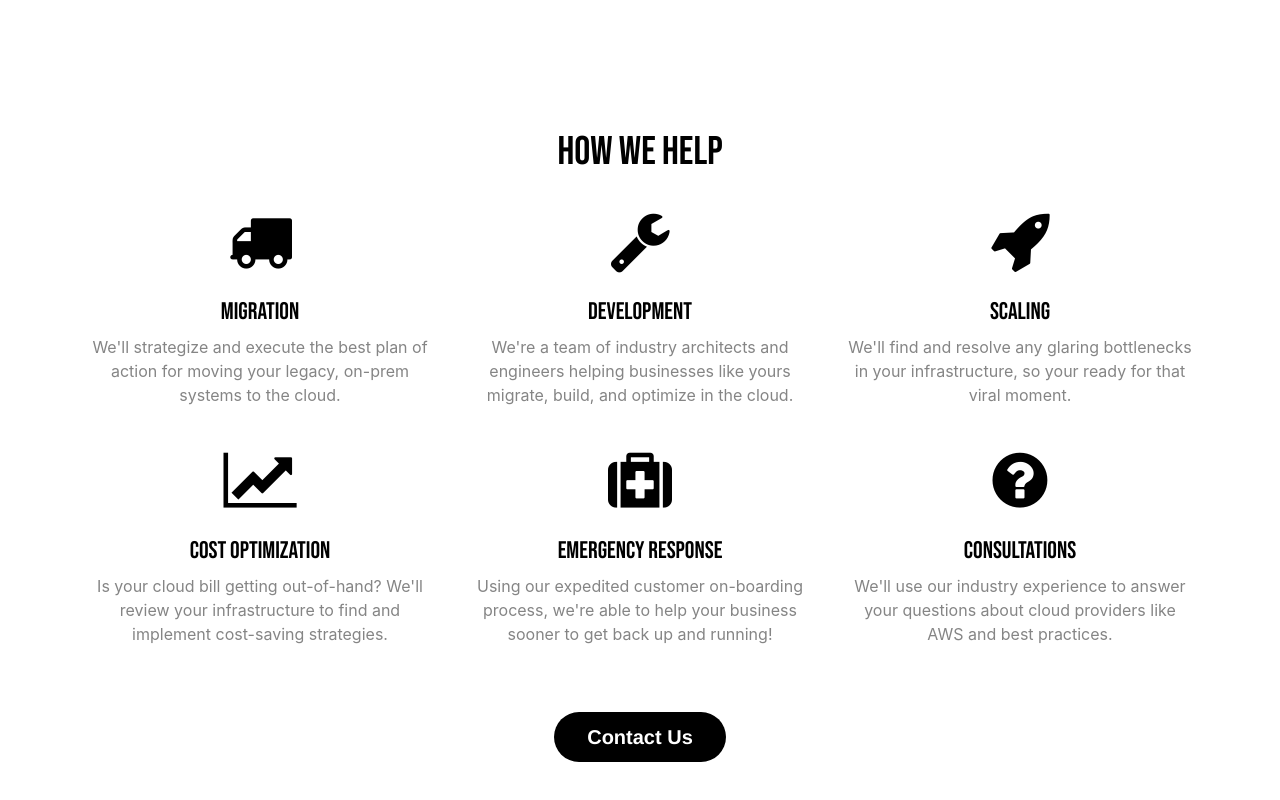
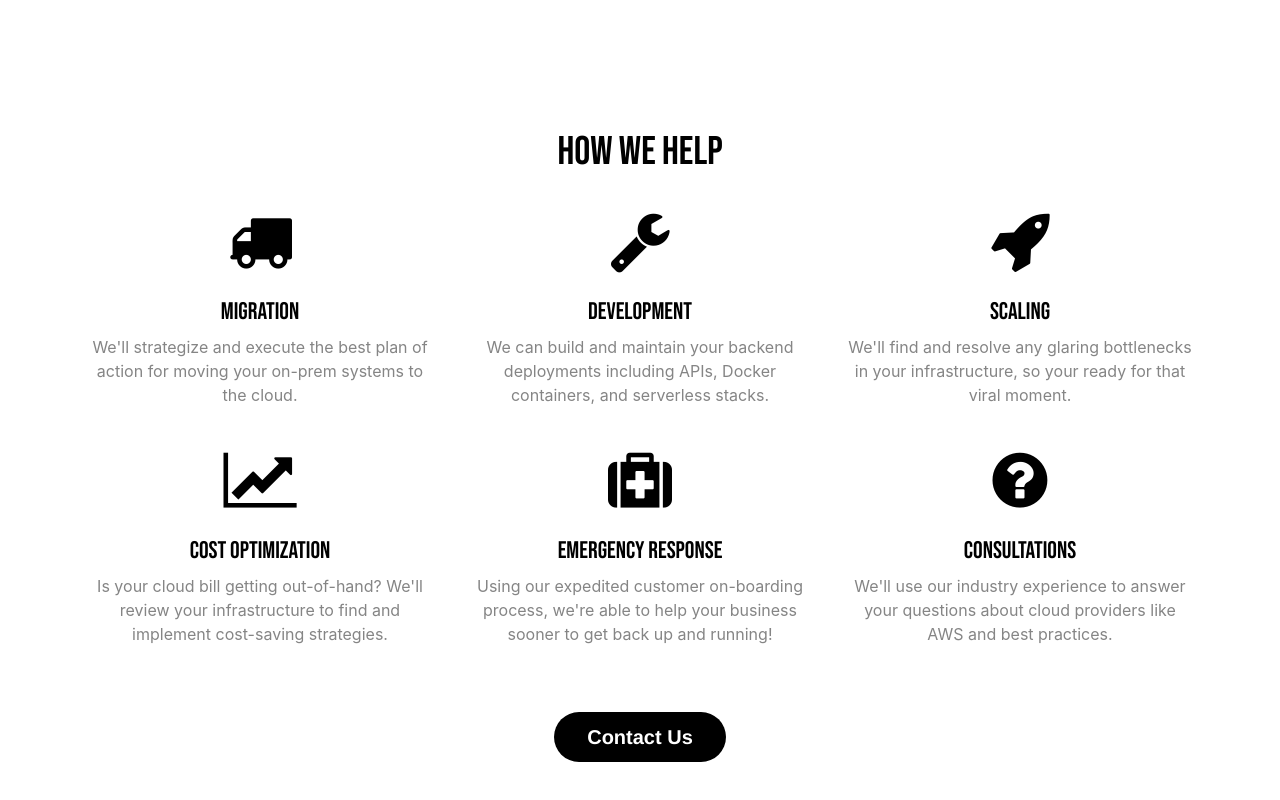
Before and after one commit to shivpatel-motivo/motivosolutions, a plain HTML site: page index.html in a window 1280 px wide. Shown: the part 613-1413 px from the top of the page. Drawn offline with nearby package versions, Linux system fonts and the light colour scheme; a script that the page names is missing.

Commit message:
fixing typo and templated text

```diff
--- a/index.html
+++ b/index.html
@@ -60,14 +60,13 @@
       <div class="col-md-4 services-unit">
         <i class="fa fa-truck" aria-hidden="true"></i>
         <h4>Migration</h4>
-        <p>We'll strategize and execute the best plan of action for moving your legacy, on-prem systems to the cloud.
+        <p>We'll strategize and execute the best plan of action for moving your on-prem systems to the cloud.
         </p>
       </div>
       <div class="col-md-4 services-unit">
         <i class="fa fa-wrench" aria-hidden="true"></i>
         <h4>Development</h4>
-        <p>We're a team of industry architects and engineers helping businesses like yours migrate, build, and optimize
-          in the cloud.</p>
+        <p>We can build and maintain your backend deployments including APIs, Docker containers, and serverless stacks.</p>
       </div>
       <div class="col-md-4 services-unit">
         <i class="fa fa-rocket" aria-hidden="true"></i>
```
